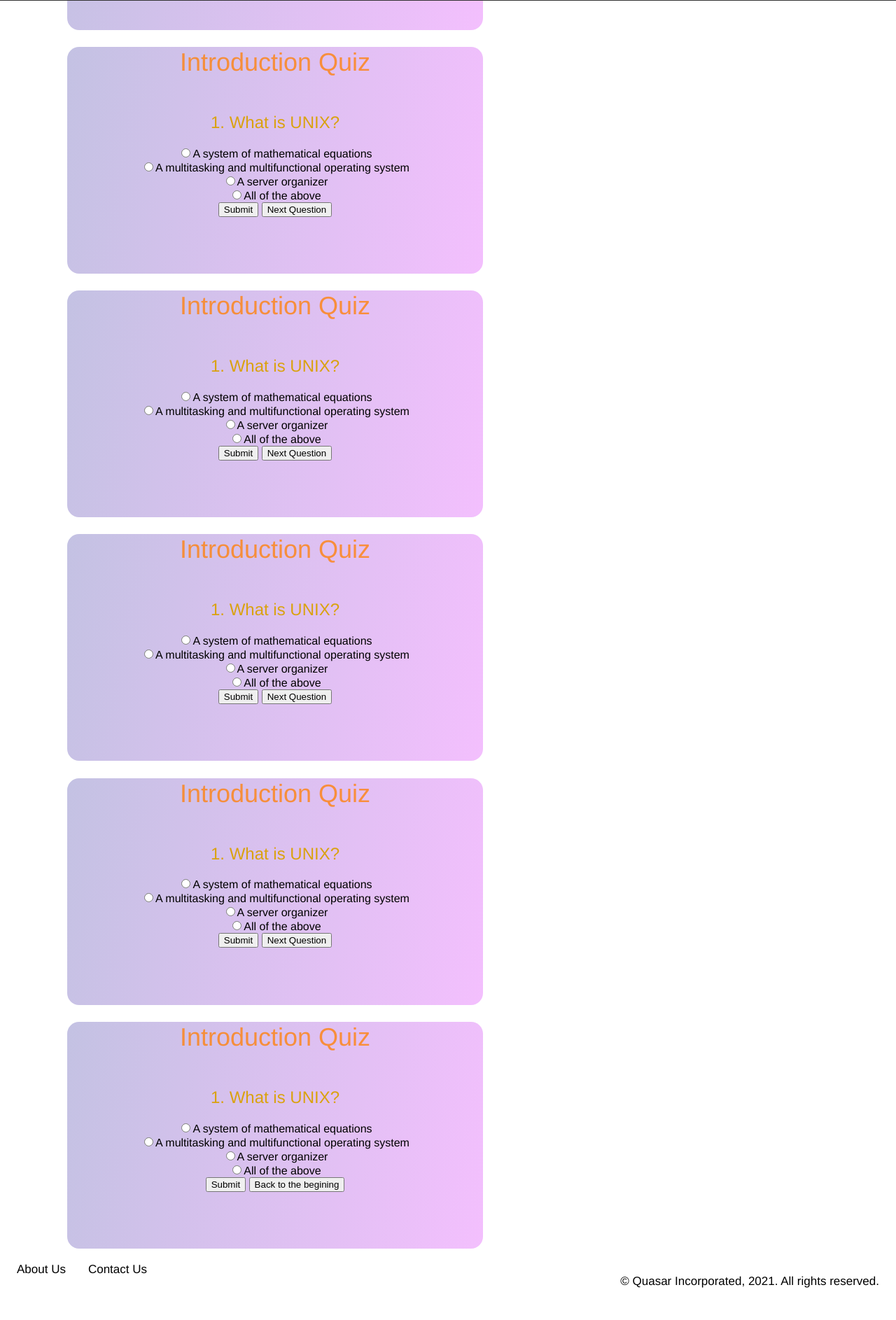
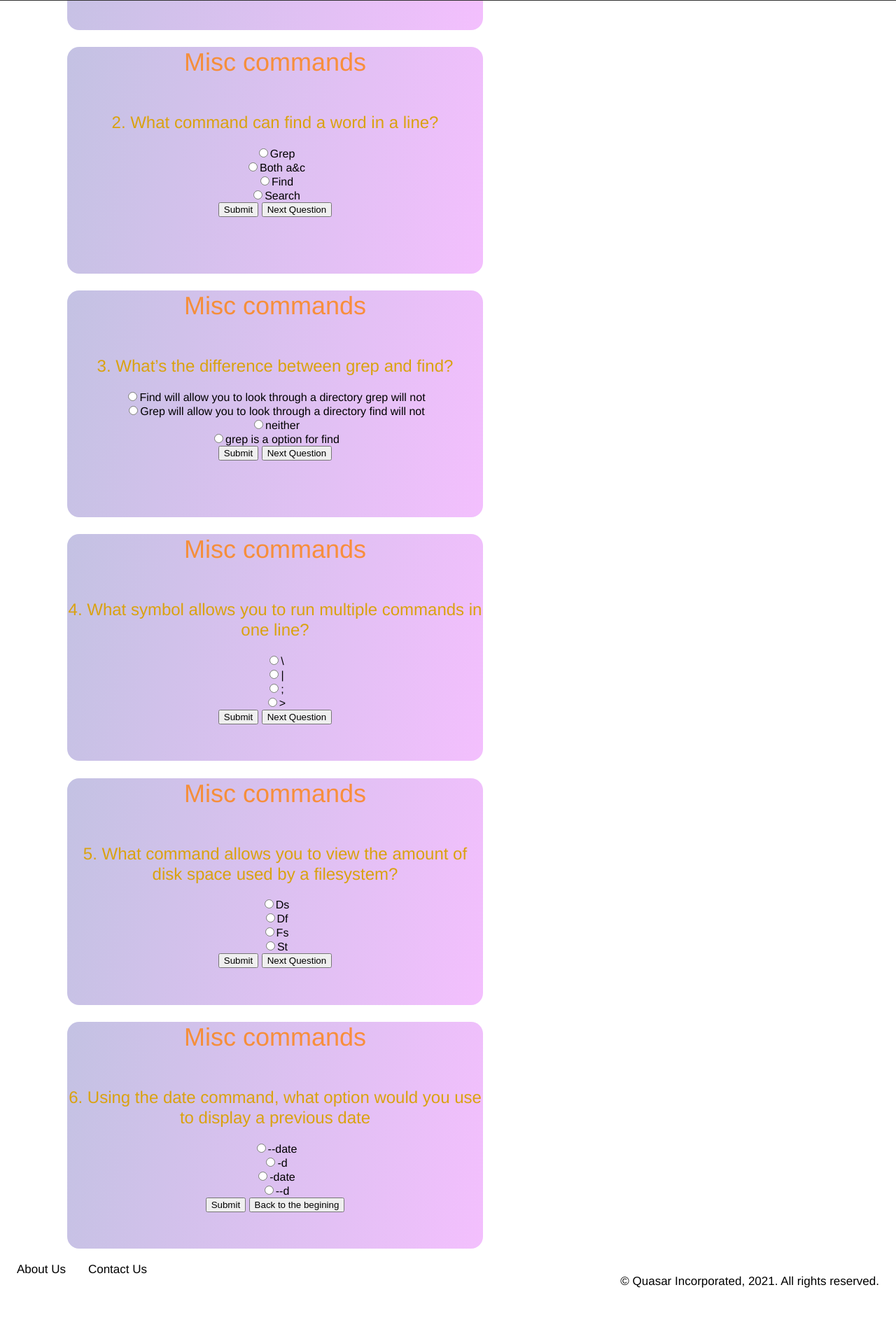
Before and after one commit to ISTE-240-Group-5/UNIX-Guide-For-All, a PHP site: page /assets/inc/quiz/quizSubDir/advCommQuiz.php in a window 1280 px wide. Shown: the part 463-2349 px from the top of the page at 70% size. Run offline with PHP 8.4, Linux system fonts and the light colour scheme.

Commit message:
misc quiz

```diff
--- a/assets/inc/quiz/quizSubDir/advCommQuiz.php
+++ b/assets/inc/quiz/quizSubDir/advCommQuiz.php
@@ -13,7 +13,7 @@ Rights       : Copyright (c) 2021 Quasar - GPLv3
         <meta charset="utf-8">
         <title>Quasar Quizzes</title>
 
-        <meta name="QUASAR" content="intro-quiz">
+        <meta name="QUASAR" content="Misc-Quiz">
 
         <!-- Mobile-friendly viewport -->
         <meta name="viewport" content="width=device-width, initial-scale=1.0">
@@ -33,12 +33,12 @@ Rights       : Copyright (c) 2021 Quasar - GPLv3
                         <!---------------------------------------------------------------------->
             <form name="question 1">
                 <div id="q1" class="qdiv">
-                    <h1 class="header"> Introduction Quiz </h1>
-                    <h2 class="subheader">1. What is UNIX?</h2>
-                        <input class="qDivFont" type="radio" name ="1" value = "A system of mathematical equations"                     id="1a"/><label    id="a1" >A system of mathematical equations</label><br/>
-                        <input class="qDivFont" type="radio" name ="1" value = "A multitasking and multifunctional operating system"    id="1b"/><label    id="b1" >A multitasking and multifunctional operating system</label><br/>
-                        <input class="qDivFont" type="radio" name ="1" value = "A server organizer"                                     id="1c"/><label    id="c1" >A server organizer</label><br/>
-                        <input class="qDivFont" type="radio" name ="1" value = "All of the above"                                       id="1d"/><label    id="d1" >All of the above</label><br/>
+                    <h1 class="header"> Misc commands </h1>
+                    <h2 class="subheader">1. What symbol connects commands together?</h2>
+                        <input class="qDivFont" type="radio" name ="1" value = ":"                     id="1a"/><label    id="a1" >:</label><br/>
+                        <input class="qDivFont" type="radio" name ="1" value = "<"    id="1b"/><label    id="b1" ><</label><br/>
+                        <input class="qDivFont" type="radio" name ="1" value = "/"                                     id="1c"/><label    id="c1" >/</label><br/>
+                        <input class="qDivFont" type="radio" name ="1" value = "|"                                       id="1d"/><label    id="d1" >|</label><br/>
                             <button type="button" onclick="Q1()">Submit</button>
                             <button type="button" onclick="scrollTQ2()">Next Question</button>
                 </div>
@@ -46,12 +46,12 @@ Rights       : Copyright (c) 2021 Quasar - GPLv3
                         <!---------------------------------------------------------------------->
             <form name="question 2">
                 <div id="q2" class="qdiv">
-                    <h1 class="header"> Introduction Quiz </h1>
-                    <h2 class="subheader">1. What is UNIX?</h2>
-                        <input class="qDivFont" type="radio" name ="2" value = "A system of mathematical equations"                     id="2a"/><label    id="a2" >A system of mathematical equations</label><br/>
-                        <input class="qDivFont" type="radio" name ="2" value = "A multitasking and multifunctional operating system"    id="2b"/><label    id="b2" >A multitasking and multifunctional operating system</label><br/>
-                        <input class="qDivFont" type="radio" name ="2" value = "A server organizer"                                     id="2c"/><label    id="c2" >A server organizer</label><br/>
-                        <input class="qDivFont" type="radio" name ="2" value = "All of the above"                                       id="2d"/><label    id="d2" >All of the above</label><br/>
+                    <h1 class="header"> Misc commands </h1>
+                    <h2 class="subheader">2. What command can find a word in a line?</h2>
+                        <input class="qDivFont" type="radio" name ="2" value = "Grep"                     id="2a"/><label    id="a2" >Grep</label><br/>
+                        <input class="qDivFont" type="radio" name ="2" value = "Both a&c"    id="2d"/><label    id="d2" >Both a&c</label><br/>
+                        <input class="qDivFont" type="radio" name ="2" value = "Find"                                     id="2c"/><label    id="c2" >Find</label><br/>
+                        <input class="qDivFont" type="radio" name ="2" value = "Search"                                       id="2b"/><label    id="b2" >Search</label><br/>
                             <button type="button" onclick="Q2()">Submit</button>
                             <button type="button" onclick="scrollTQ3()">Next Question</button>
                 </div>
@@ -59,12 +59,12 @@ Rights       : Copyright (c) 2021 Quasar - GPLv3
                         <!---------------------------------------------------------------------->
             <form name="question 3">
                 <div id="q3" class="qdiv">
-                    <h1 class="header"> Introduction Quiz </h1>
-                    <h2 class="subheader">1. What is UNIX?</h2>
-                        <input class="qDivFont" type="radio" name ="3" value = "A system of mathematical equations"                     id="3a"/><label    id="a3" >A system of mathematical equations</label><br/>
-                        <input class="qDivFont" type="radio" name ="3" value = "A multitasking and multifunctional operating system"    id="3b"/><label    id="b3" >A multitasking and multifunctional operating system</label><br/>
-                        <input class="qDivFont" type="radio" name ="3" value = "A server organizer"                                     id="3c"/><label    id="c3" >A server organizer</label><br/>
-                        <input class="qDivFont" type="radio" name ="3" value = "All of the above"                                       id="3d"/><label    id="d3" >All of the above</label><br/>
+                    <h1 class="header"> Misc commands </h1>
+                    <h2 class="subheader">3. What’s the difference between grep and find?</h2>
+                        <input class="qDivFont" type="radio" name ="3" value = "Find will allow you to look through a directory grep will not"                     id="3d"/><label    id="d3" >Find will allow you to look through a directory grep will not</label><br/>
+                        <input class="qDivFont" type="radio" name ="3" value = "Grep will allow you to look through a directory find will not"    id="3b"/><label    id="b3" >Grep will allow you to look through a directory find will not</label><br/>
+                        <input class="qDivFont" type="radio" name ="3" value = "neither"                                     id="3c"/><label    id="c3" >neither</label><br/>
+                        <input class="qDivFont" type="radio" name ="3" value = "grep is a option for find"                                       id="3a"/><label    id="a3" >grep is a option for find</label><br/>
                             <button type="button" onclick="Q3()">Submit</button>
                             <button type="button" onclick="scrollTQ4()">Next Question</button>
                 </div>
@@ -72,12 +72,12 @@ Rights       : Copyright (c) 2021 Quasar - GPLv3
                         <!---------------------------------------------------------------------->
             <form name="question 4">
                 <div id="q4" class="qdiv">
-                    <h1 class="header"> Introduction Quiz </h1>
-                    <h2 class="subheader">1. What is UNIX?</h2>
-                        <input class="qDivFont" type="radio" name ="4" value = "A system of mathematical equations"                     id="4a"/><label    id="a4" >A system of mathematical equations</label><br/>
-                        <input class="qDivFont" type="radio" name ="4" value = "A multitasking and multifunctional operating system"    id="4b"/><label    id="b4" >A multitasking and multifunctional operating system</label><br/>
-                        <input class="qDivFont" type="radio" name ="4" value = "A server organizer"                                     id="4c"/><label    id="c4" >A server organizer</label><br/>
-                        <input class="qDivFont" type="radio" name ="4" value = "All of the above"                                       id="4d"/><label    id="d4" >All of the above</label><br/>
+                    <h1 class="header"> Misc commands </h1>
+                    <h2 class="subheader">4. What symbol allows you to run multiple commands in one line?</h2>
+                        <input class="qDivFont" type="radio" name ="4" value = "\"                     id="4a"/><label    id="a4" >\</label><br/>
+                        <input class="qDivFont" type="radio" name ="4" value = "|"    id="4b"/><label    id="b4" >|</label><br/>
+                        <input class="qDivFont" type="radio" name ="4" value = ";"                                     id="4d"/><label    id="d4" >;</label><br/>
+                        <input class="qDivFont" type="radio" name ="4" value = ">"                                       id="4c"/><label    id="c4" >></label><br/>
                             <button type="button" onclick="Q4()">Submit</button>
                             <button type="button" onclick="scrollTQ5()">Next Question</button>
                 </div>
@@ -85,12 +85,12 @@ Rights       : Copyright (c) 2021 Quasar - GPLv3
                         <!---------------------------------------------------------------------->
             <form name="question 5">
                 <div id="q5" class="qdiv">
-                    <h1 class="header"> Introduction Quiz </h1>
-                    <h2 class="subheader">1. What is UNIX?</h2>
-                        <input class="qDivFont" type="radio" name ="5" value = "A system of mathematical equations"                     id="5a"/><label    id="a5" >A system of mathematical equations</label><br/>
-                        <input class="qDivFont" type="radio" name ="5" value = "A multitasking and multifunctional operating system"    id="5b"/><label    id="b5" >A multitasking and multifunctional operating system</label><br/>
-                        <input class="qDivFont" type="radio" name ="5" value = "A server organizer"                                     id="5c"/><label    id="c5" >A server organizer</label><br/>
-                        <input class="qDivFont" type="radio" name ="5" value = "All of the above"                                       id="5d"/><label    id="d5" >All of the above</label><br/>
+                    <h1 class="header"> Misc commands </h1>
+                    <h2 class="subheader">5. What command allows you to view the amount of disk space used by a filesystem?</h2>
+                        <input class="qDivFont" type="radio" name ="5" value = "Ds"                     id="5a"/><label    id="a5" >Ds</label><br/>
+                        <input class="qDivFont" type="radio" name ="5" value = "Df"    id="5d"/><label    id="d5" >Df</label><br/>
+                        <input class="qDivFont" type="radio" name ="5" value = "Fs"                                     id="5c"/><label    id="c5" >Fs</label><br/>
+                        <input class="qDivFont" type="radio" name ="5" value = "St"                                       id="5b"/><label    id="b5" >St</label><br/>
                             <button type="button" onclick="Q5()">Submit</button>
                             <button type="button" onclick="scrollTQ6()">Next Question</button>
                 </div>
@@ -98,12 +98,12 @@ Rights       : Copyright (c) 2021 Quasar - GPLv3
                         <!---------------------------------------------------------------------->
             <form name="question 6">
                 <div id="q6" class="qdiv">
-                    <h1 class="header"> Introduction Quiz </h1>
-                    <h2 class="subheader">1. What is UNIX?</h2>
-                        <input class="qDivFont" type="radio" name ="6" value = "A system of mathematical equations"                     id="6a"/><label    id="a6" >A system of mathematical equations</label><br/>
-                        <input class="qDivFont" type="radio" name ="6" value = "A multitasking and multifunctional operating system"    id="6b"/><label    id="b6" >A multitasking and multifunctional operating system</label><br/>
-                        <input class="qDivFont" type="radio" name ="6" value = "A server organizer"                                     id="6c"/><label    id="c6" >A server organizer</label><br/>
-                        <input class="qDivFont" type="radio" name ="6" value = "All of the above"                                       id="6d"/><label    id="d6" >All of the above</label><br/>
+                    <h1 class="header"> Misc commands </h1>
+                    <h2 class="subheader">6. Using the date command, what option would you use to display a previous date</h2>
+                        <input class="qDivFont" type="radio" name ="6" value = "--date"                     id="6d"/><label    id="d6" >--date</label><br/>
+                        <input class="qDivFont" type="radio" name ="6" value = "-d"    id="6b"/><label    id="b6" >-d</label><br/>
+                        <input class="qDivFont" type="radio" name ="6" value = "-date"                                     id="6c"/><label    id="c6" >-date</label><br/>
+                        <input class="qDivFont" type="radio" name ="6" value = "--d"                                       id="6a"/><label    id="a6" >--d</label><br/>
                             <button type="button" onclick="Q6()">Submit</button>
                             <button type="button" onclick="scrollTQ1()">Back to the begining</button>
                 </div>
```
